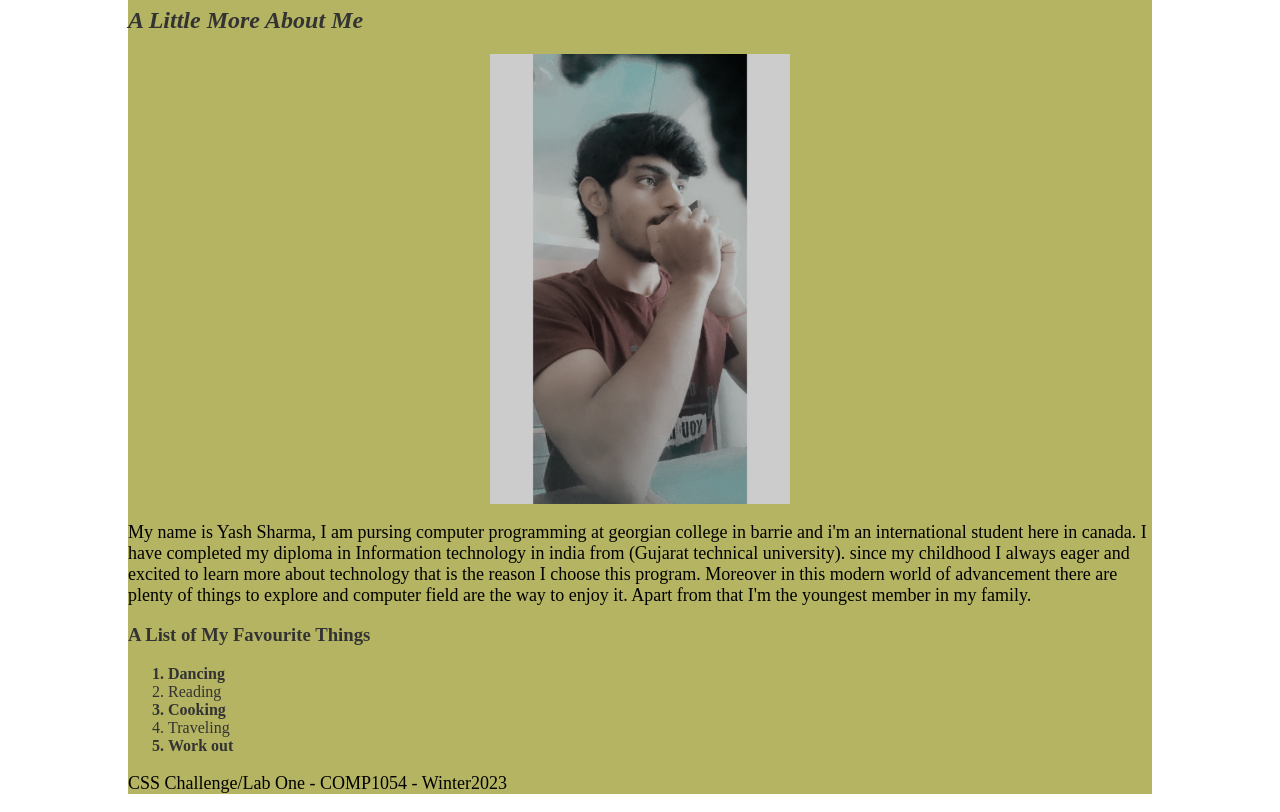
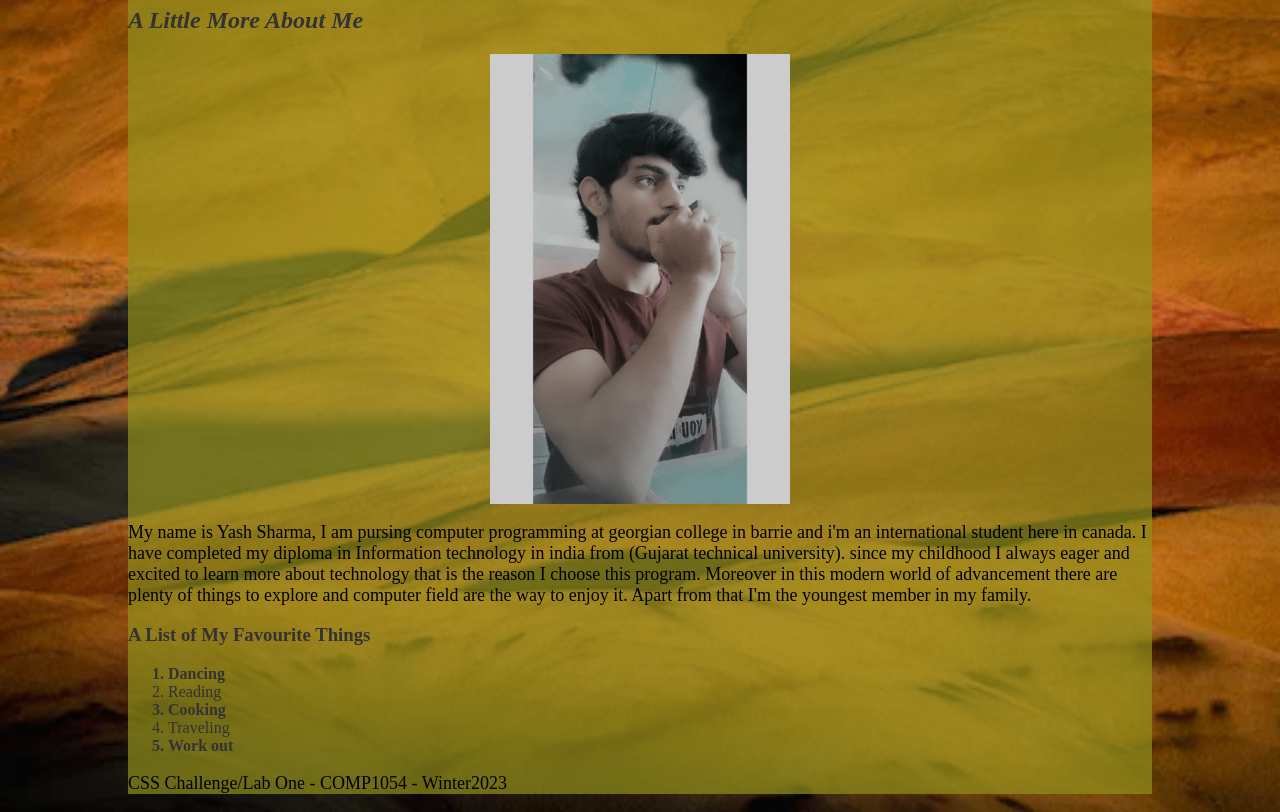
Before and after one commit to Yash-200543635/challenege_two, a plain HTML site: page index.html in a window 1280 px wide. Shown: the part 73-885 px from the top of the page. Drawn offline with Linux system fonts and the light colour scheme.

Commit message:
Update style.css

```diff
--- a/style.css
+++ b/style.css
@@ -40,7 +40,7 @@ ol li:nth-child(odd) {
 /* e.) Setting Text Color */
 body {
     color: #333;
-    background-image: url('/task_one-main/photo-1686276701738-bdf4ecbc71b8.webp');
+    background-image: url('/photo-1686276701738-bdf4ecbc71b8.webp');
     background-repeat: no-repeat; /* in order to not to repeat images */
     background-position: center;
     background-size: cover;
```
